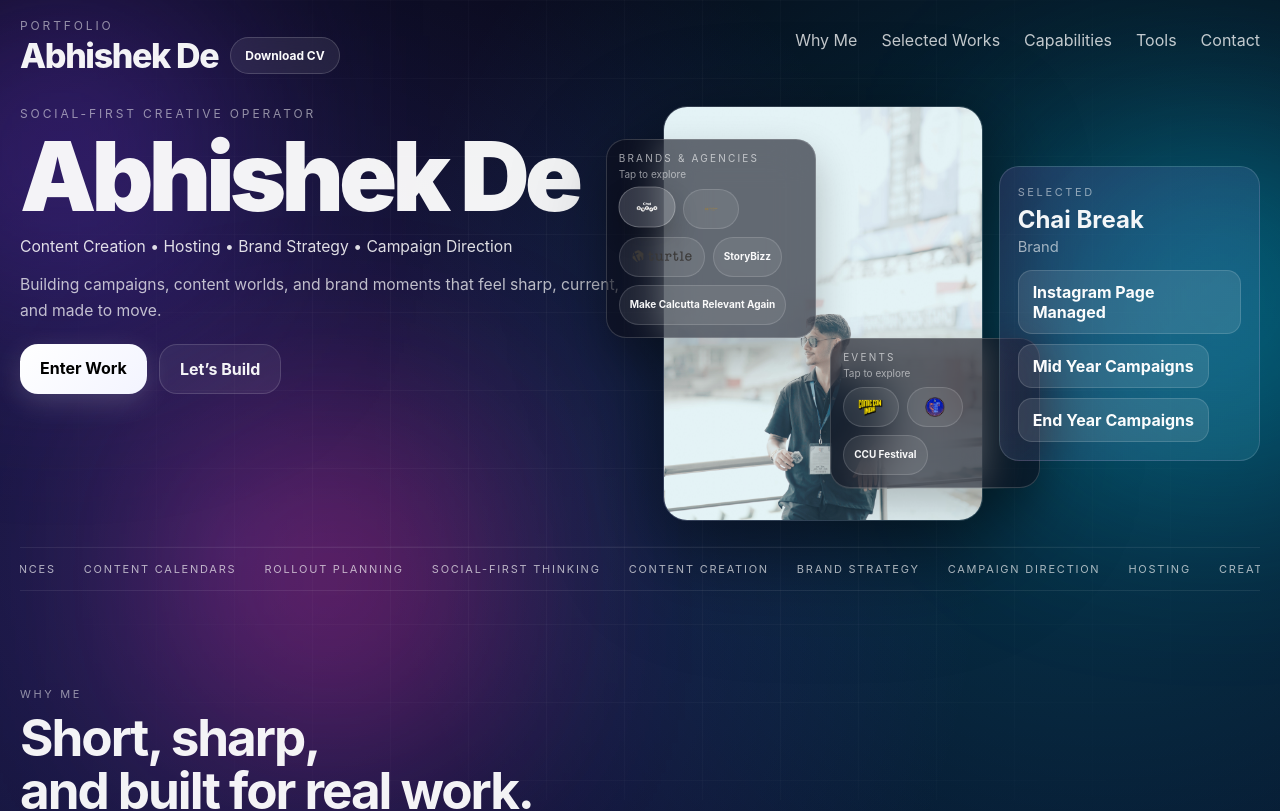
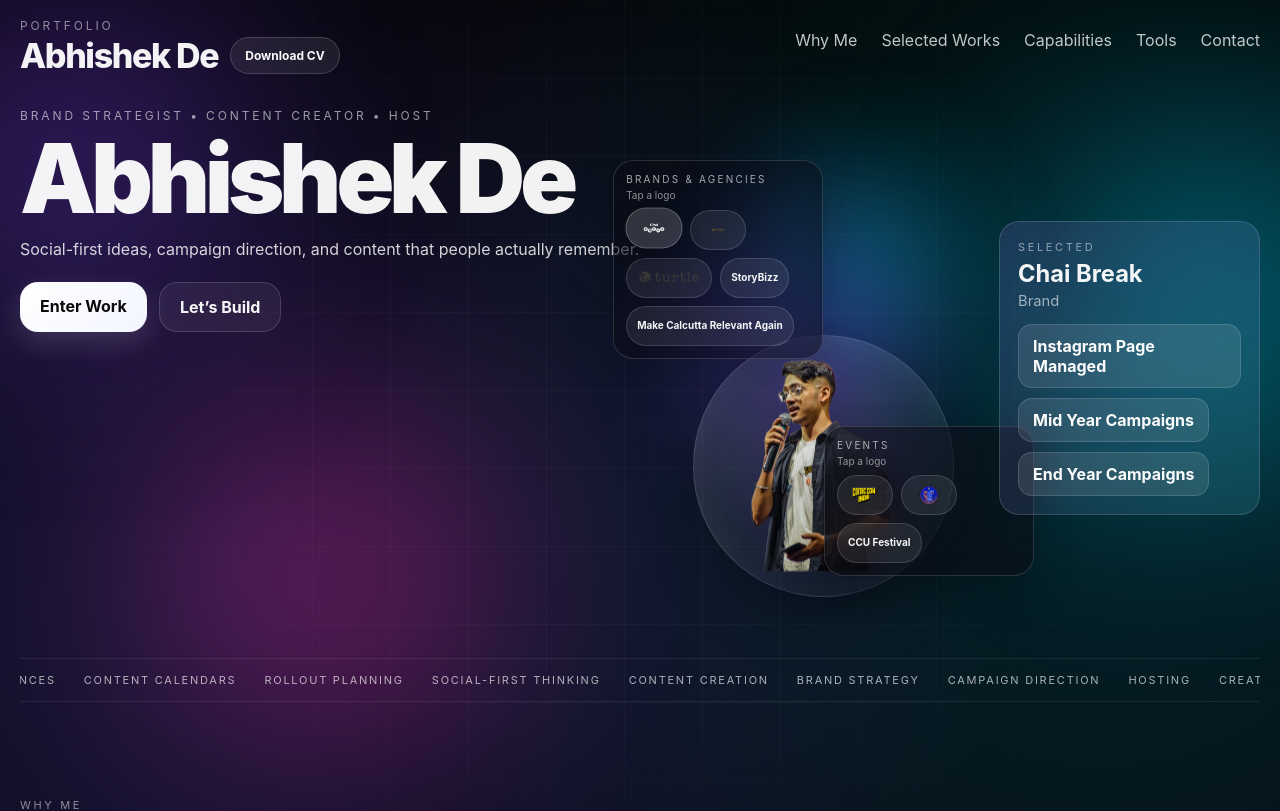
Before and after one commit to Abhishek-7-de/abhishek-portfolio, a React (Vite) app: page / in a window 1280 px wide. Shown: the top 811 px of the page. Built offline with nearby package versions, Linux system fonts and the light colour scheme.

Commit message:
Refined hero section and updated styling

```diff
--- a/src/sections/Hero.jsx
+++ b/src/sections/Hero.jsx
@@ -1,5 +1,5 @@
 import { useMemo, useState } from "react";
-import profile from "../assets/profile.png";
+import heroCutout from "../assets/hero-cutout.png";
 import { topStripVideos, brandCloud, eventCloud } from "../data/heroMedia";
 
 export default function Hero() {
@@ -32,21 +32,16 @@
   };
 
   return (
-    <section className="hero-v13">
+    <section className="hero-v14">
       <div className="hero-copy fade-up">
-        <p className="eyebrow hero-kicker">Social-first creative operator</p>
+        <p className="eyebrow hero-kicker">Brand strategist • content creator • host</p>
 
-        <div className="hero-title-row">
-          <h2 className="hero-name">Abhishek De</h2>
-        </div>
+        <h2 className="hero-name">
+          Abhishek De
+        </h2>
 
         <p className="hero-role-line">
-          Content Creation • Hosting • Brand Strategy • Campaign Direction
-        </p>
-
-        <p className="hero-sub-vNext">
-          Building campaigns, content worlds, and brand moments that feel sharp,
-          current, and made to move.
+          Social-first ideas, campaign direction, and content that people actually remember.
         </p>
 
         <div className="hero-actions">
@@ -61,13 +56,21 @@
 
       <div className="hero-main fade-up delay-2">
         <div className="hero-visual-clean">
-          <div className="hero-image-shell clean-shell">
-            <img src={profile} alt="Abhishek De" className="hero-image-vNext" />
+          <div className="hero-cutout-stage">
+            <div className="hero-cutout-glow glow-1" />
+            <div className="hero-cutout-glow glow-2" />
+            <div className="hero-cutout-ring" />
+
+            <img
+              src={heroCutout}
+              alt="Abhishek De"
+              className="hero-cutout-image"
+            />
 
             <div className="cloud cloud-brands">
               <div className="cloud-label-wrap">
                 <span className="cloud-label">Brands & Agencies</span>
-                <span className="cloud-sub">Tap to explore</span>
+                <span className="cloud-sub">Tap a logo</span>
               </div>
 
               <div className="cloud-grid">
@@ -93,7 +96,7 @@
             <div className="cloud cloud-events">
               <div className="cloud-label-wrap">
                 <span className="cloud-label">Events</span>
-                <span className="cloud-sub">Tap to explore</span>
+                <span className="cloud-sub">Tap a logo</span>
               </div>
 
               <div className="cloud-grid">
@@ -195,6 +198,13 @@
                 </div>
               ))}
             </div>
+
+            <div className="reactions-layer" aria-hidden="true">
+              <span className="reaction-chip rc-1">♥ 2.4K</span>
+              <span className="reaction-chip rc-2">↗ Share</span>
+              <span className="reaction-chip rc-3">💬 148</span>
+              <span className="reaction-chip rc-4">🔥 Trending</span>
+            </div>
           </div>
         </div>
       )}
--- a/src/styles.css
+++ b/src/styles.css
@@ -2,7 +2,7 @@
   font-family: Inter, system-ui, -apple-system, BlinkMacSystemFont, "Segoe UI",
     sans-serif;
   color: rgba(255, 255, 255, 0.95);
-  background: #07080c;
+  background: #050507;
 }
 
 * {
@@ -16,10 +16,10 @@
 body {
   margin: 0;
   background:
-    radial-gradient(circle at 18% 18%, rgba(122, 92, 255, 0.26), transparent 28%),
-    radial-gradient(circle at 86% 14%, rgba(0, 229, 255, 0.2), transparent 26%),
-    radial-gradient(circle at 52% 86%, rgba(255, 0, 157, 0.16), transparent 28%),
-    linear-gradient(180deg, #060816, #0a1030 48%, #090915 100%);
+    radial-gradient(circle at 18% 18%, rgba(122, 92, 255, 0.22), transparent 28%),
+    radial-gradient(circle at 86% 14%, rgba(0, 229, 255, 0.14), transparent 26%),
+    radial-gradient(circle at 52% 86%, rgba(255, 0, 157, 0.12), transparent 28%),
+    linear-gradient(180deg, #020202, #070914 46%, #040406 100%);
   min-height: 100vh;
 }
 
@@ -42,8 +42,8 @@
   position: fixed;
   inset: 0;
   background-image:
-    linear-gradient(rgba(255, 255, 255, 0.03) 1px, transparent 1px),
-    linear-gradient(90deg, rgba(255, 255, 255, 0.03) 1px, transparent 1px);
+    linear-gradient(rgba(255, 255, 255, 0.028) 1px, transparent 1px),
+    linear-gradient(90deg, rgba(255, 255, 255, 0.028) 1px, transparent 1px);
   background-size: 78px 78px;
   mask-image: radial-gradient(circle at center, black 35%, transparent 90%);
   pointer-events: none;
@@ -53,7 +53,7 @@
 .bg-orb {
   position: fixed;
   filter: blur(110px);
-  opacity: 0.36;
+  opacity: 0.34;
   pointer-events: none;
   z-index: 0;
 }
@@ -163,38 +163,35 @@
   padding-top: 12px;
 }
 
-.hero-v13 {
+/* HERO */
+
+.hero-v14 {
   display: grid;
-  gap: 22px;
-  padding: 22px 0 26px;
+  gap: 24px;
+  padding: 24px 0 30px;
   align-items: start;
 }
 
 .hero-kicker {
   font-size: 12px;
   margin-bottom: 10px;
-}
-
-.hero-title-row {
-  display: flex;
-  align-items: center;
-  gap: 10px;
-  flex-wrap: wrap;
+  color: rgba(255, 255, 255, 0.58);
 }
 
 .hero-name {
   font-size: clamp(2.8rem, 10vw, 6rem);
   line-height: 0.94;
   margin: 0;
-  letter-spacing: -0.05em;
+  letter-spacing: -0.055em;
   font-weight: 900;
+  text-wrap: balance;
 }
 
 .hero-role-line {
   margin: 14px 0 0;
-  max-width: 760px;
-  font-size: 0.98rem;
-  color: rgba(255, 255, 255, 0.86);
+  max-width: 620px;
+  font-size: 1rem;
+  color: rgba(255, 255, 255, 0.82);
   line-height: 1.55;
 }
 
@@ -210,9 +207,7 @@
 }
 
 .hero-sub-vNext {
-  max-width: 620px;
-  margin-top: 12px;
-  font-size: 0.98rem;
+  display: none;
 }
 
 .hero-actions,
@@ -228,7 +223,8 @@
   border-radius: 18px;
   font-weight: 700;
   text-align: center;
-  transition: transform 0.2s ease, background 0.2s ease, border 0.2s ease;
+  transition: transform 0.2s ease, background 0.2s ease, border 0.2s ease,
+    box-shadow 0.2s ease;
 }
 
 .btn:hover {
@@ -236,15 +232,16 @@
 }
 
 .btn-primary {
-  background: linear-gradient(135deg, #ffffff, #f3f4ff);
-  color: black;
-  box-shadow: 0 8px 28px rgba(255, 255, 255, 0.16);
+  background: linear-gradient(135deg, #ffffff, #f3f5ff);
+  color: #0a0a0a;
+  box-shadow: 0 10px 28px rgba(255, 255, 255, 0.14);
 }
 
 .btn-secondary {
   background: rgba(255, 255, 255, 0.06);
   border: 1px solid rgba(255, 255, 255, 0.14);
   backdrop-filter: blur(14px);
+  color: rgba(255, 255, 255, 0.96);
 }
 
 .hero-main {
@@ -257,28 +254,68 @@
   justify-content: center;
 }
 
-.hero-image-shell {
+.hero-cutout-stage {
   position: relative;
   width: 100%;
-  max-width: 340px;
-  animation: floatHero 6s ease-in-out infinite;
+  max-width: 350px;
+  min-height: 420px;
+  display: flex;
+  align-items: flex-end;
+  justify-content: center;
   isolation: isolate;
 }
 
-.clean-shell {
-  filter: drop-shadow(0 24px 48px rgba(0, 0, 0, 0.28));
+.hero-cutout-glow {
+  position: absolute;
+  border-radius: 999px;
+  filter: blur(60px);
+  opacity: 0.85;
+  z-index: 0;
 }
 
-.hero-image-vNext {
-  width: 100%;
-  aspect-ratio: 4 / 5.2;
-  object-fit: cover;
-  object-position: center;
-  border-radius: 24px;
+.glow-1 {
+  width: 220px;
+  height: 220px;
+  background: rgba(124, 58, 237, 0.42);
+  left: 10%;
+  top: 24%;
+}
+
+.glow-2 {
+  width: 190px;
+  height: 190px;
+  background: rgba(0, 212, 255, 0.34);
+  right: 8%;
+  top: 10%;
+}
+
+.hero-cutout-ring {
+  position: absolute;
+  width: 82%;
+  aspect-ratio: 1 / 1;
+  border-radius: 999px;
+  background:
+    radial-gradient(circle at center, rgba(255, 255, 255, 0.05), transparent 58%),
+    linear-gradient(135deg, rgba(255,255,255,0.12), rgba(255,255,255,0.02));
+  border: 1px solid rgba(255, 255, 255, 0.14);
+  box-shadow:
+    inset 0 0 40px rgba(255,255,255,0.04),
+    0 18px 60px rgba(0,0,0,0.28);
+  bottom: 6%;
+  z-index: 0;
+}
+
+.hero-cutout-image {
+  position: relative;
+  z-index: 2;
+  width: min(92%, 320px);
+  height: auto;
   display: block;
-  border: 1px solid rgba(255, 255, 255, 0.16);
-  box-shadow: 0 24px 70px rgba(0, 0, 0, 0.32);
-  filter: contrast(1.04) brightness(0.98);
+  object-fit: contain;
+  filter:
+    drop-shadow(0 18px 28px rgba(0, 0, 0, 0.34))
+    drop-shadow(0 0 16px rgba(124, 58, 237, 0.14));
+  animation: heroFloat 5.6s ease-in-out infinite;
 }
 
 .cloud {
@@ -287,19 +324,19 @@
   width: 170px;
   padding: 10px;
   border-radius: 18px;
-  background: rgba(12, 14, 28, 0.6);
-  border: 1px solid rgba(255, 255, 255, 0.16);
+  background: rgba(9, 12, 20, 0.58);
+  border: 1px solid rgba(255, 255, 255, 0.14);
   backdrop-filter: blur(20px);
-  box-shadow: 0 18px 40px rgba(0, 0, 0, 0.24);
+  box-shadow: 0 18px 40px rgba(0, 0, 0, 0.22);
 }
 
 .cloud-brands {
-  top: 4%;
+  top: 6%;
   left: -2%;
 }
 
 .cloud-events {
-  bottom: 4%;
+  bottom: 8%;
   right: -2%;
 }
 
@@ -312,7 +349,7 @@
   font-size: 10px;
   text-transform: uppercase;
   letter-spacing: 0.22em;
-  color: rgba(255, 255, 255, 0.62);
+  color: rgba(255, 255, 255, 0.64);
   margin-bottom: 4px;
 }
 
@@ -386,12 +423,12 @@
 }
 
 .mobile-panel {
-  margin-top: 10px;
+  margin-top: 6px;
 }
 
 .hero-action-title {
   margin: 8px 0 6px;
-  font-size: 1.5rem;
+  font-size: 1.48rem;
   line-height: 1.05;
 }
 
@@ -428,7 +465,7 @@
 
 .hero-video-strip-wrap {
   grid-column: 1 / -1;
-  margin-top: 2px;
+  margin-top: 4px;
 }
 
 .hero-video-strip {
@@ -460,6 +497,7 @@
 }
 
 .hero-video-panel {
+  position: relative;
   flex: 0 0 auto;
   border-radius: 18px;
   overflow: hidden;
@@ -475,6 +513,55 @@
   display: block;
   filter: contrast(1.03) brightness(0.98);
 }
+
+.reactions-layer {
+  pointer-events: none;
+  position: absolute;
+  inset: 0;
+  z-index: 4;
+}
+
+.reaction-chip {
+  position: absolute;
+  display: inline-flex;
+  align-items: center;
+  justify-content: center;
+  padding: 7px 10px;
+  border-radius: 999px;
+  font-size: 10px;
+  font-weight: 700;
+  color: white;
+  background: rgba(11, 15, 25, 0.56);
+  border: 1px solid rgba(255, 255, 255, 0.16);
+  backdrop-filter: blur(12px);
+  box-shadow: 0 8px 20px rgba(0,0,0,0.18);
+}
+
+.rc-1 {
+  left: 8%;
+  top: 12%;
+  animation: reactFloat1 5s ease-in-out infinite;
+}
+
+.rc-2 {
+  right: 14%;
+  top: 20%;
+  animation: reactFloat2 5.8s ease-in-out infinite;
+}
+
+.rc-3 {
+  left: 34%;
+  bottom: 18%;
+  animation: reactFloat3 4.8s ease-in-out infinite;
+}
+
+.rc-4 {
+  right: 8%;
+  bottom: 12%;
+  animation: reactFloat4 6.2s ease-in-out infinite;
+}
+
+/* SKILLS STRIP */
 
 .proof-strip {
   overflow: hidden;
@@ -506,6 +593,8 @@
   text-transform: uppercase;
   color: rgba(255, 255, 255, 0.66);
 }
+
+/* GENERAL SECTIONS */
 
 .section {
   padding: 56px 0;
@@ -549,6 +638,8 @@
   border-color: rgba(255, 255, 255, 0.18);
   background: rgba(255, 255, 255, 0.07);
 }
+
+/* SELECTED WORKS */
 
 .selected-grid {
   display: grid;
@@ -659,6 +750,8 @@
   margin: 0;
 }
 
+/* CAPABILITIES */
+
 .cap-grid {
   display: grid;
   gap: 18px;
@@ -686,6 +779,8 @@
   line-height: 1.12;
 }
 
+/* TOOLS */
+
 .chips {
   display: flex;
   flex-wrap: wrap;
@@ -701,6 +796,8 @@
   background: rgba(0, 0, 0, 0.22);
   color: rgba(255, 255, 255, 0.78);
 }
+
+/* CONTACT */
 
 .contact-v10-card {
   border: 1px solid rgba(255, 255, 255, 0.1);
@@ -738,6 +835,32 @@
   align-items: center;
 }
 
+/* SECTION COLOR ACCENTS */
+
+#why-me .section-title,
+#why-me .why-card h3 {
+  color: #f5f7ff;
+}
+
+#selected-works .section-title,
+#selected-works .selected-number {
+  color: #d6c6ff;
+}
+
+#capabilities .section-title {
+  color: #aef3ff;
+}
+
+#tools .section-title {
+  color: #ffd2ef;
+}
+
+#contact .contact-v10-title {
+  color: #ffffff;
+}
+
+/* ANIMATIONS */
+
 .fade-up {
   opacity: 0;
   transform: translateY(40px);
@@ -755,33 +878,15 @@
   }
 }
 
-@keyframes floatHero {
+@keyframes heroFloat {
   0% { transform: translateY(0px); }
-  50% { transform: translateY(-10px); }
+  50% { transform: translateY(-8px); }
   100% { transform: translateY(0px); }
 }
 
-@keyframes cloudFloat {
-  0% { transform: translateY(0px); }
-  50% { transform: translateY(-6px); }
-  100% { transform: translateY(0px); }
-}
-
-@keyframes chipFloat1 {
-  0%, 100% { transform: translateY(0); }
-  50% { transform: translateY(-2px); }
-}
-@keyframes chipFloat2 {
-  0%, 100% { transform: translateY(0); }
-  50% { transform: translateY(-4px); }
-}
-@keyframes chipFloat3 {
-  0%, 100% { transform: translateY(0); }
-  50% { transform: translateY(-3px); }
-}
-@keyframes chipFloat4 {
-  0%, 100% { transform: translateY(0); }
-  50% { transform: translateY(-5px); }
+@keyframes videoStripMoveLeft {
+  from { transform: translateX(0); }
+  to { transform: translateX(-50%); }
 }
 
 @keyframes marqueeMoveRight {
@@ -789,17 +894,34 @@
   to { transform: translateX(0); }
 }
 
-@keyframes videoStripMoveLeft {
-  from { transform: translateX(0); }
-  to { transform: translateX(-50%); }
+@keyframes reactFloat1 {
+  0%,100% { transform: translateY(0px); opacity: 0.9; }
+  50% { transform: translateY(-6px); opacity: 1; }
 }
+
+@keyframes reactFloat2 {
+  0%,100% { transform: translateY(0px); opacity: 0.85; }
+  50% { transform: translateY(-8px); opacity: 1; }
+}
+
+@keyframes reactFloat3 {
+  0%,100% { transform: translateY(0px); opacity: 0.88; }
+  50% { transform: translateY(-7px); opacity: 1; }
+}
+
+@keyframes reactFloat4 {
+  0%,100% { transform: translateY(0px); opacity: 0.84; }
+  50% { transform: translateY(-9px); opacity: 1; }
+}
+
+/* RESPONSIVE */
 
 @media (min-width: 768px) {
   .nav-links {
     display: flex;
   }
 
-  .hero-v13 {
+  .hero-v14 {
     grid-template-columns: 1.02fr 0.98fr;
   }
 
@@ -808,8 +930,13 @@
     align-items: center;
   }
 
-  .hero-image-shell {
-    max-width: 430px;
+  .hero-cutout-stage {
+    max-width: 470px;
+    min-height: 520px;
+  }
+
+  .hero-cutout-image {
+    width: min(88%, 360px);
   }
 
   .cloud {
@@ -819,13 +946,13 @@
   }
 
   .cloud-brands {
-    top: 8%;
-    left: -18%;
+    top: 10%;
+    left: -16%;
   }
 
   .cloud-events {
-    bottom: 8%;
-    right: -18%;
+    bottom: 10%;
+    right: -16%;
   }
 
   .hero-side-panel {
@@ -836,10 +963,6 @@
     display: none;
   }
 
-  .desktop-panel {
-    display: block;
-  }
-
   .hero-video-panel.video-square {
     width: 150px;
     height: 150px;
@@ -847,6 +970,11 @@
 
   .track-left {
     animation: videoStripMoveLeft 26s linear infinite;
+  }
+
+  .reaction-chip {
+    font-size: 11px;
+    padding: 8px 12px;
   }
 
   .hero-actions,
```
Also changed, not shown: src/assets/hero-cutout.png (added).
